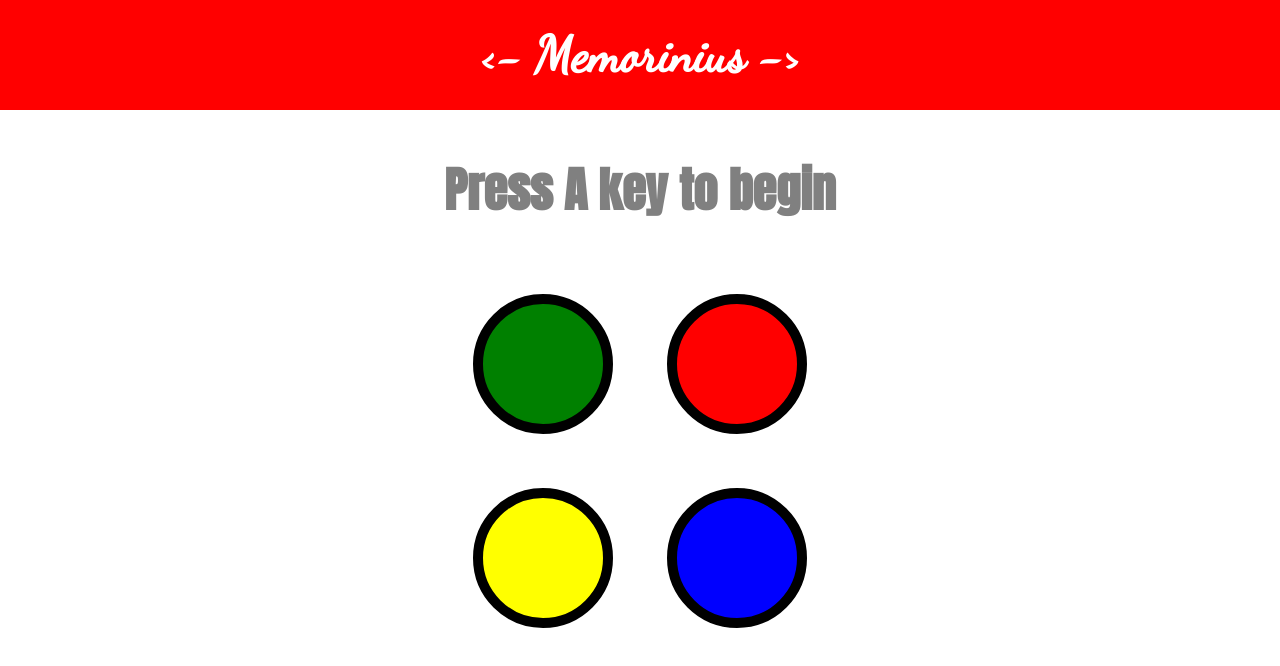
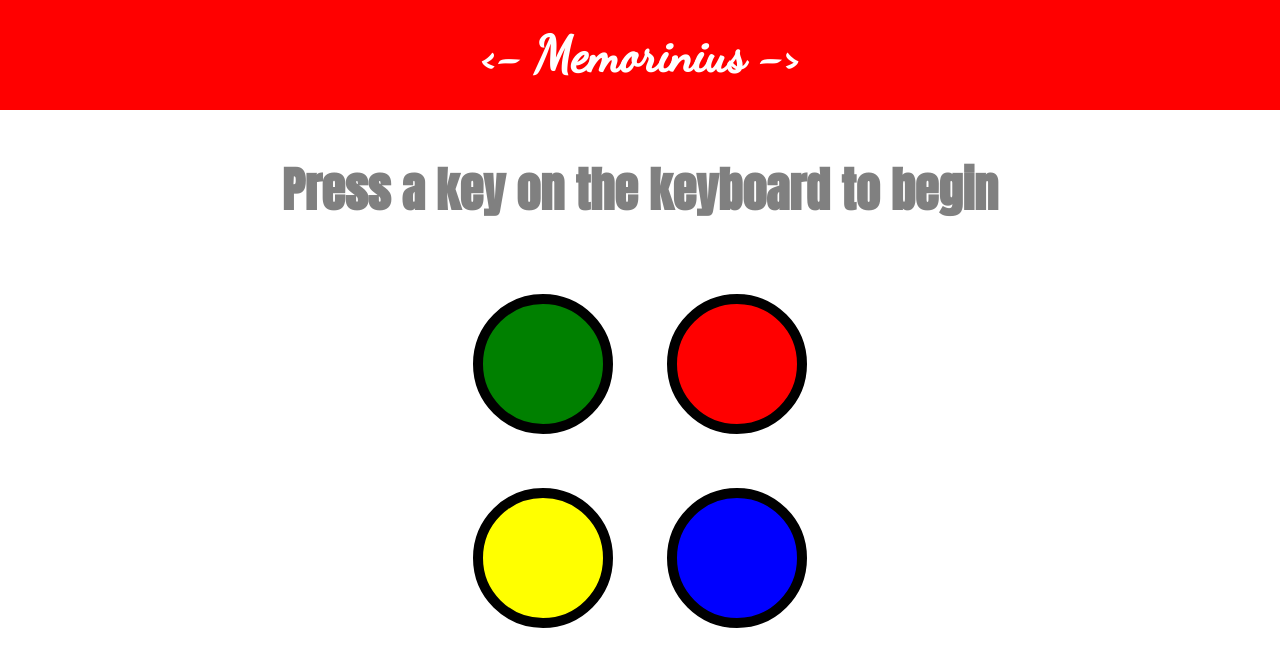
Before and after one commit to TusharSharma991/Memorinius, a plain HTML site: page index.html in a window 1280 px wide. Drawn offline with nearby package versions, Linux system fonts and the light colour scheme.

Commit message:
Update index.html

```diff
--- a/index.html
+++ b/index.html
@@ -19,7 +19,7 @@
     </div>
 
     <div class="text">
-        <h1 id="level-title"> Press A key to begin</h1>
+        <h1 id="level-title"> Press a key on the keyboard to begin</h1>
     </div>
 
 
```
